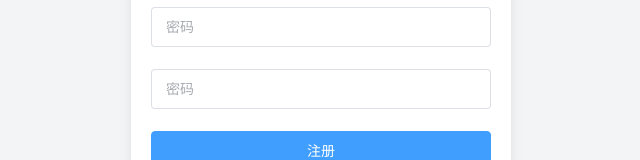
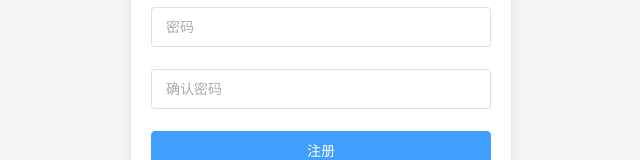
Before and after one commit to btbrad/nuxt-app-yckt, a Nuxt app: page /register in a window 1280 px wide. Shown: the part 339-499 px from the top of the page, without its empty margins (319-959 px from the left). Built offline with nearby package versions, Linux system fonts and the light colour scheme.

Commit message:
feat: 登录注册逻辑

```diff
--- a/pages/login.vue
+++ b/pages/login.vue
@@ -28,7 +28,8 @@
   const store = useUser()
   const login = async () => {
     await formRef.value!.validate()
-    const { ok, data } = httpPost('/api/login', {
+    // @ts-ignore
+    const { ok, data } = await httpPost('/api/login', {
       username: model.value.username,
       password: model.value.password
     })
--- a/pages/register.vue
+++ b/pages/register.vue
@@ -1,4 +1,7 @@
 <script setup lang="ts">
+  import type { FormInstance, FormRules } from 'element-plus'
+  import { ElMessage } from 'element-plus'
+
   useHead({
     title: '注册'
   })
@@ -6,23 +9,70 @@
   definePageMeta({
     layout: 'blank'
   })
+
+  const formRef = ref<FormInstance>()
+  const model = ref({
+    username: '',
+    password: '',
+    confirmPass: '',
+  })
+
+  const rules: FormRules = {
+    username: [
+      { required: true, message: '请输入用户名', trigger: 'blur' }
+    ],
+    password: [
+      { required: true, message: '请输入密码', trigger: 'blur' }
+    ],
+    confirmPass: [{
+      required: true,
+      message: '请再次输入密码',
+    }, {
+      validator: (rule, value, callback) => {
+        if (value !== model.value.password) {
+          callback(new Error('两次输入的密码不一致'))
+          return false
+        }
+        else {
+          callback()
+          return true
+        }
+      },
+      trigger: ['blur', 'input'],
+    }],
+  }
+
+  const register = async () => {
+    await formRef.value!.validate()
+    // @ts-ignore
+    const { ok } = await httpPost('/api/register', {
+      username: model.value.username,
+      password: model.value.password,
+      confirmPass: model.value.confirmPass
+    })
+    if (ok) {
+      ElMessage.success({ message: '注册成功' })
+      navigateTo('/login')
+    }
+  }
+
 </script>
 
 <template>
   <h2 class="w-full text-center mb-2">加入羊群</h2>
-  <el-form ref="formRef" class="w-[340px]" size="large">
+  <el-form ref="formRef" :model="model" :rules="rules" class="w-[340px]" size="large">
     <el-form-item prop="username">
-      <el-input placeholder="用户名" clearable />
+      <el-input v-model.value="model.username" placeholder="用户名" clearable />
     </el-form-item>
     <el-form-item prop="password">
-      <el-input type="password" placeholder="密码" clearable />
+      <el-input v-model.value="model.password" type="password" placeholder="密码" clearable />
     </el-form-item>
-    <el-form-item prop="repassword">
-      <el-input type="password" placeholder="密码" clearable />
+    <el-form-item prop="confirmPass">
+      <el-input v-model.value="model.confirmPass" type="password" placeholder="确认密码" clearable />
     </el-form-item>
 
     <div>
-      <el-button class="w-full" type="primary">注册</el-button>
+      <el-button class="w-full" type="primary" @click="register">注册</el-button>
     </div>
 
     <div class="w-full flex justify-center items-center text-xs mt-5 text-gray-600">
```
Also changed, not shown: 1 other file (tests, documents, lock files or other folders).
